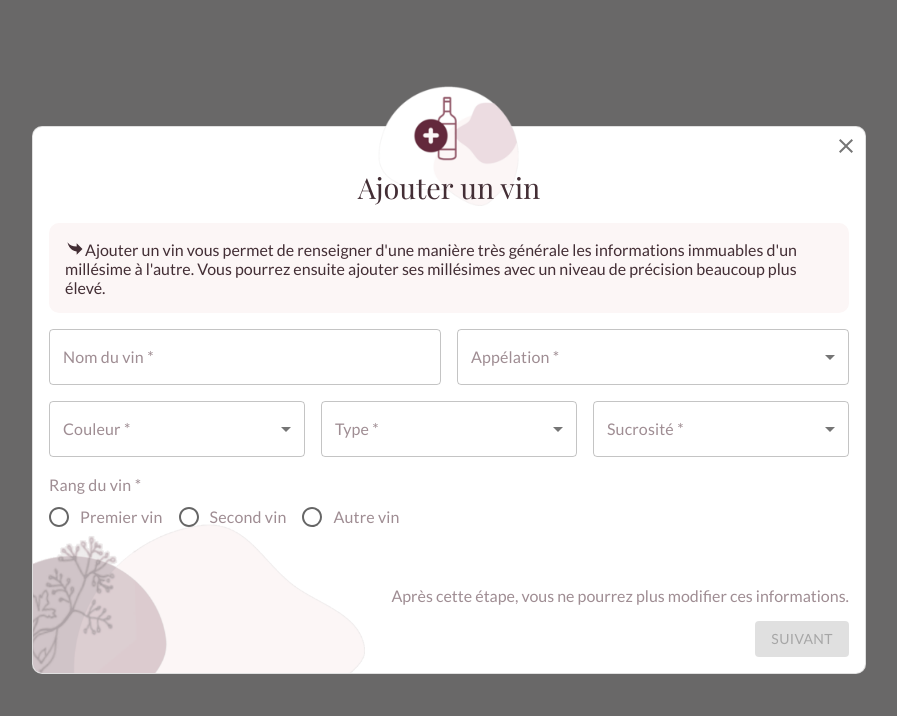
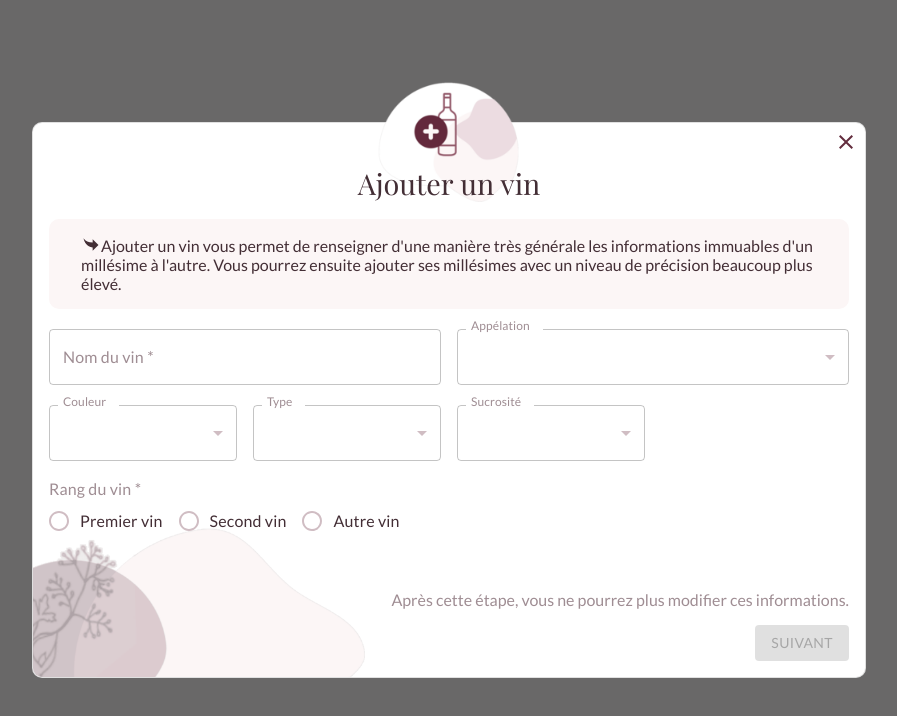
Before and after one commit to ahamel1/feret-test-technique, a React (Create React App) app: page / in a window 1280 px wide. Both pictures are taken after a click on the button 640 px from the left and 400 px from the top of the page. Shown: the top 716 px of the page, without its empty margins (191-1088 px from the left). Built offline with nearby package versions, Linux system fonts and the light colour scheme.

Commit message:
condition for autoselect, style when autoselect

```diff
--- /dev/null
+++ b/src/component/ClearInput.tsx
@@ -0,0 +1,27 @@
+import { IconButton } from "@mui/material";
+import ClearIcon from "@mui/icons-material/Clear";
+
+import React from "react";
+interface ClearInputProps {
+  onClear: React.MouseEventHandler<HTMLButtonElement> | undefined;
+}
+const ClearInput = (props: ClearInputProps) => {
+  return (
+    <IconButton
+      sx={{
+        position: "absolute",
+        width: "17px",
+        height: "17px",
+        right: "30px",
+        padding: "0.1rem",
+        color: "secondary.light",
+      }}
+      size="small"
+      onClick={props.onClear}
+    >
+      <ClearIcon sx={{ width: "100%" }} />
+    </IconButton>
+  );
+};
+
+export default ClearInput;
--- a/src/component/FormAddWine.css
+++ b/src/component/FormAddWine.css
@@ -1,3 +1,7 @@
-.MuiSelect-select, input {
+.MuiSelect-select, input, .MuiFormControlLabel-label {
   color: #432E35 !important
 }
+
+.MuiSelect-icon {
+  color: #D0BDC3 !important
+}
--- a/src/component/FormAddWine.tsx
+++ b/src/component/FormAddWine.tsx
@@ -9,8 +9,14 @@ import {
   RadioGroup,
   Button,
   Box,
+  Select,
+  SelectChangeEvent,
+  InputLabel,
+  OutlinedInput,
 } from "@mui/material";
+import { makeStyles } from "@mui/styles";
 import React, { useState } from "react";
+import ClearInput from "./ClearInput";
 
 // retour d'API
 const GET_ALL_COMBINATIONS = [
@@ -71,7 +77,13 @@ interface CombinationsProps {
   sweetness: string;
 }
 
+const useStyles = makeStyles(() => ({
+  input: {
+    marginTop: "0.25rem",
+  },
+}));
 const FormAddWine = () => {
+  const styles = useStyles();
   const [selectedName, setSelectedName] = useState<string | undefined>(
     undefined
   );
@@ -109,18 +121,23 @@ const FormAddWine = () => {
 
     return Array.from(new Set(arr));
   }
-  console.log(combinationsByLabel().length);
+
   function combinationsByColor(
     label?: string,
     type?: string,
     sweetness?: string
   ) {
-    return GET_ALL_COMBINATIONS.filter(
+    const filteredColor = GET_ALL_COMBINATIONS.filter(
       (combination: CombinationsProps) =>
         (label === undefined || label === combination.label) &&
         (type === undefined || type === combination.type) &&
         (sweetness === undefined || sweetness === combination.sweetness)
     );
+    const arr = filteredColor.map((el) => {
+      return el.color;
+    });
+
+    return Array.from(new Set(arr));
   }
 
   function combinationsByType(
@@ -128,12 +145,18 @@ const FormAddWine = () => {
     color?: string,
     sweetness?: string
   ) {
-    return GET_ALL_COMBINATIONS.filter(
+    const filteredType = GET_ALL_COMBINATIONS.filter(
       (combination: CombinationsProps) =>
         (label === undefined || label === combination.label) &&
         (color === undefined || color === combination.color) &&
         (sweetness === undefined || sweetness === combination.sweetness)
     );
+    const arr = filteredType.map((el) => {
+      return el.type;
+    });
+    const arrayOfCombination = Array.from(new Set(arr));
+
+    return arrayOfCombination;
   }
 
   function combinationsBySweetness(
@@ -141,18 +164,32 @@ const FormAddWine = () => {
     color?: string,
     type?: string
   ) {
-    return GET_ALL_COMBINATIONS.filter(
+    const filteredSweetness = GET_ALL_COMBINATIONS.filter(
       (combination: CombinationsProps) =>
         (label === undefined || label === combination.label) &&
         (color === undefined || color === combination.color) &&
         (type === undefined || type === combination.type)
     );
+    const arr = filteredSweetness.map((el) => {
+      return el.sweetness;
+    });
+
+    return Array.from(new Set(arr));
   }
 
   const handleSubmit = (e: React.FormEvent<HTMLFormElement>) => {
     e.preventDefault();
-    console.log("submit:", { label: selectedLabel });
+    console.log("submit:", {
+      label: selectedLabel,
+      color: selectedColor,
+      type: selectedType,
+      sweetness: selectedSweetness,
+      range: selectedRange,
+    });
   };
+
+  //Si mon tableau de combinaison est égal a un, alors je stocke cette valeur dans mon state.
+  // a CHAQUE FOIS que les combinaisons changent..
 
   return (
     <>
@@ -160,6 +197,7 @@ const FormAddWine = () => {
         <Grid container spacing={2}>
           <Grid item xs={12} sm={6}>
             <TextField
+              className={styles.input}
               color="primary"
               required
               label="Nom du vin"
@@ -172,17 +210,26 @@ const FormAddWine = () => {
               fullWidth
             />
           </Grid>
+
           <Grid item xs={12} sm={6}>
-            <TextField
+            <FormControl fullWidth variant="outlined">
+              <InputLabel shrink>Appélation</InputLabel>
+              <Select
+                input={<OutlinedInput notched label="Appélation" />}
+                displayEmpty
+                renderValue={() => selectedLabel}
+                className={styles.input}
                 required
                 id="outlined-select-label"
-              select
-              label="Appélation"
-              value={selectedLabel ? selectedLabel : ""}
-              onChange={(e: React.ChangeEvent<HTMLInputElement>) => {
-                setSelectedLabel(e.target.value);
+                value={selectedLabel || ""}
+                onChange={(e: SelectChangeEvent) => {
+                  setSelectedLabel(e.target.value as string);
                 }}
-              fullWidth
+                endAdornment={
+                  selectedLabel ? (
+                    <ClearInput onClear={() => setSelectedLabel(undefined)} />
+                  ) : undefined
+                }
               >
                 {combinationsByLabel(
                   selectedColor,
@@ -196,87 +243,118 @@ const FormAddWine = () => {
                     </MenuItem>
                   );
                 })}
-            </TextField>
+              </Select>
+            </FormControl>
           </Grid>
 
-          <Grid item xs={12} sm={4}>
-            <TextField
+          <Grid item xs={12} sm={3}>
+            <FormControl fullWidth variant="outlined">
+              <InputLabel shrink>Couleur</InputLabel>
+              <Select
+                input={<OutlinedInput notched label="Couleur" />}
+                displayEmpty
+                renderValue={() => selectedColor}
+                color="primary"
+                className={styles.input}
                 required
                 id="outlined-select-color"
-              select
-              label="Couleur"
-              value={selectedColor ? selectedColor : ""}
-              onChange={(e: React.ChangeEvent<HTMLInputElement>) => {
-                setSelectedColor(e.target.value);
+                value={selectedColor || ""}
+                onChange={(e: SelectChangeEvent) => {
+                  setSelectedColor(e.target.value as string);
                 }}
-              fullWidth
+                endAdornment={
+                  selectedColor ? (
+                    <ClearInput onClear={() => setSelectedColor(undefined)} />
+                  ) : undefined
+                }
               >
                 {combinationsByColor(
                   selectedLabel,
                   selectedType,
                   selectedSweetness
                 ).map((value, index) => {
-                let key = `${value.color}-${index}`;
+                  let key = `${value}-${index}`;
                   return (
-                  <MenuItem key={key} value={value.color}>
-                    {value.color}
+                    <MenuItem key={key} value={value}>
+                      {value}
                     </MenuItem>
                   );
                 })}
-            </TextField>
+              </Select>
+            </FormControl>
           </Grid>
 
-          <Grid item xs={12} sm={4}>
-            <TextField
+          <Grid item xs={12} sm={3}>
+            <FormControl fullWidth variant="outlined">
+              <InputLabel shrink>Type</InputLabel>
+              <Select
+                input={<OutlinedInput notched label="Type" />}
+                displayEmpty
+                renderValue={() => selectedType}
+                className={styles.input}
                 required
                 id="outlined-select-type"
-              select
-              label="Type"
-              value={selectedType ? selectedType : ""}
-              onChange={(e: React.ChangeEvent<HTMLInputElement>) => {
-                setSelectedType(e.target.value);
+                value={selectedType || ""}
+                onChange={(e: SelectChangeEvent) => {
+                  setSelectedType(e.target.value as string);
                 }}
-              fullWidth
+                endAdornment={
+                  selectedType ? (
+                    <ClearInput onClear={() => setSelectedType(undefined)} />
+                  ) : undefined
+                }
               >
                 {combinationsByType(
                   selectedLabel,
                   selectedColor,
                   selectedSweetness
                 ).map((value, index) => {
-                let key = `${value.type}-${index}`;
+                  let key = `${value}-${index}`;
                   return (
-                  <MenuItem key={key} value={value.type}>
-                    {value.type}
+                    <MenuItem selected={true} key={key} value={value}>
+                      {value}
                     </MenuItem>
                   );
                 })}
-            </TextField>
+              </Select>
+            </FormControl>
           </Grid>
-          <Grid item xs={12} sm={4}>
-            <TextField
+          <Grid item xs={12} sm={3}>
+            <FormControl fullWidth variant="outlined">
+              <InputLabel shrink>Sucrosité</InputLabel>
+              <Select
+                input={<OutlinedInput notched label="Sucrosité" />}
+                displayEmpty
+                renderValue={() => selectedSweetness}
+                className={styles.input}
                 required
                 id="outlined-select-sweetness"
-              select
-              label="Sucrosité"
-              value={selectedSweetness ? selectedSweetness : ""}
-              onChange={(e: React.ChangeEvent<HTMLInputElement>) => {
-                setSelectedSweetness(e.target.value);
+                value={selectedSweetness || ""}
+                onChange={(e: SelectChangeEvent) => {
+                  setSelectedSweetness(e.target.value as string);
                 }}
-              fullWidth
+                endAdornment={
+                  selectedSweetness ? (
+                    <ClearInput
+                      onClear={() => setSelectedSweetness(undefined)}
+                    />
+                  ) : undefined
+                }
               >
                 {combinationsBySweetness(
                   selectedLabel,
                   selectedColor,
                   selectedType
                 ).map((value, index) => {
-                let key = `${value.sweetness}-${index}`;
+                  let key = `${value}-${index}`;
                   return (
-                  <MenuItem key={key} value={value.sweetness}>
-                    {value.sweetness}
+                    <MenuItem key={key} value={value}>
+                      {value}
                     </MenuItem>
                   );
                 })}
-            </TextField>
+              </Select>
+            </FormControl>
           </Grid>
           <Grid item xs={12} sx={{ marginBottom: "3rem" }}>
             <FormControl>
@@ -293,17 +371,44 @@ const FormAddWine = () => {
               >
                 <FormControlLabel
                   value="first-wine"
-                  control={<Radio color="secondary" />}
+                  control={
+                    <Radio
+                      sx={{
+                        color: "secondary.light",
+                        "&.Mui-checked": {
+                          color: "secondary.main",
+                        },
+                      }}
+                    />
+                  }
                   label="Premier vin"
                 />
                 <FormControlLabel
                   value="second-wine"
-                  control={<Radio color="secondary" />}
+                  control={
+                    <Radio
+                      sx={{
+                        color: "secondary.light",
+                        "&.Mui-checked": {
+                          color: "secondary.main",
+                        },
+                      }}
+                    />
+                  }
                   label="Second vin"
                 />
                 <FormControlLabel
                   value="other-wine"
-                  control={<Radio color="secondary" />}
+                  control={
+                    <Radio
+                      sx={{
+                        color: "secondary.light",
+                        "&.Mui-checked": {
+                          color: "secondary.main",
+                        },
+                      }}
+                    />
+                  }
                   label="Autre vin"
                 />
               </RadioGroup>
@@ -315,7 +420,12 @@ const FormAddWine = () => {
           sx={{ display: "flex", flexDirection: "column", alignItems: "end" }}
         >
           <Box
-            sx={{ color: "primary.main", marginBottom: "1rem", zIndex: "1" }}
+            sx={{
+              textAlign: "end",
+              color: "primary.main",
+              marginBottom: "1rem",
+              zIndex: "1",
+            }}
           >
             Après cette étape, vous ne pourrez plus modifier ces informations.
           </Box>
@@ -323,6 +433,7 @@ const FormAddWine = () => {
             type="submit"
             variant="contained"
             disabled={
+              !selectedName ||
               !selectedColor ||
               !selectedLabel ||
               !selectedType ||
--- a/src/component/ModalAddWine.tsx
+++ b/src/component/ModalAddWine.tsx
@@ -38,11 +38,15 @@ const useStyles = makeStyles((theme: Theme) => ({
       justifyContent: "center",
       alignItems: "end",
       zIndex: "2",
+      "@media (max-width:600px)": {
+        height: "1rem",
+      },
     },
   },
   cardContent: {
     marginBottom: "1rem",
     borderRadius: "10px",
+    padding: "1rem 2rem",
   },
   topLogo: {
     position: "absolute",
@@ -50,6 +54,9 @@ const useStyles = makeStyles((theme: Theme) => ({
     zIndex: "1",
     top: "-40px",
     textAlign: "center",
+    "@media (max-width:600px)": {
+      display: "none",
+    },
   },
   backgroundImg: {
     position: "absolute",
@@ -79,7 +86,7 @@ const ModalAddWine = (props: ModalAddWineProps) => {
       <div style={{ position: "relative" }}>
         <div className={styles.closeModal}>
           <IconButton onClick={props.close}>
-            <CloseIcon />
+            <CloseIcon sx={{ color: "secondary.main" }} />
           </IconButton>
         </div>
         <div className={styles.topLogo}>
--- a/src/layout/theme.tsx
+++ b/src/layout/theme.tsx
@@ -12,6 +12,7 @@ const theme = createTheme({
     },
     secondary: {
       main: "#632D3E",
+      light: "#D0BDC3",
     },
     info: {
       main: "#E5E5E5",
```
Lines whose indentation alone changed are shown as unchanged.
